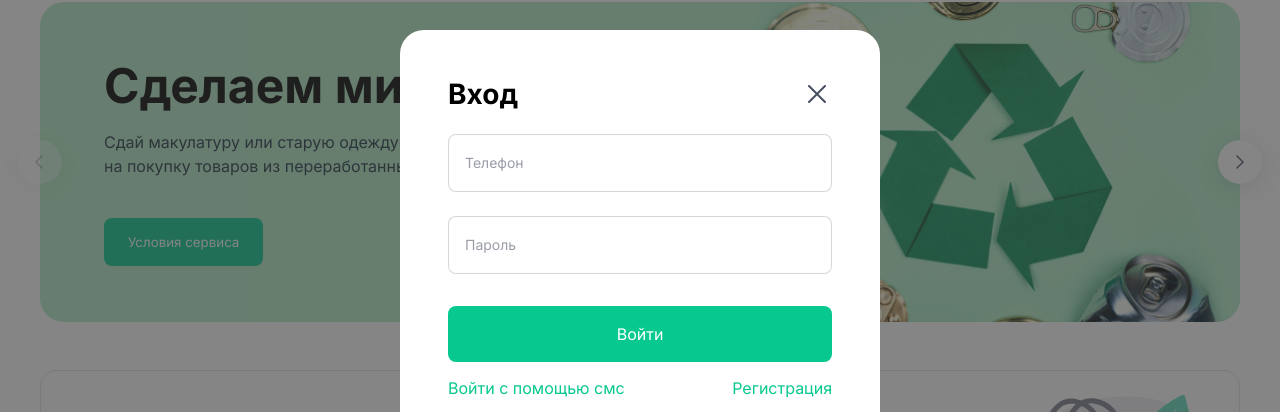
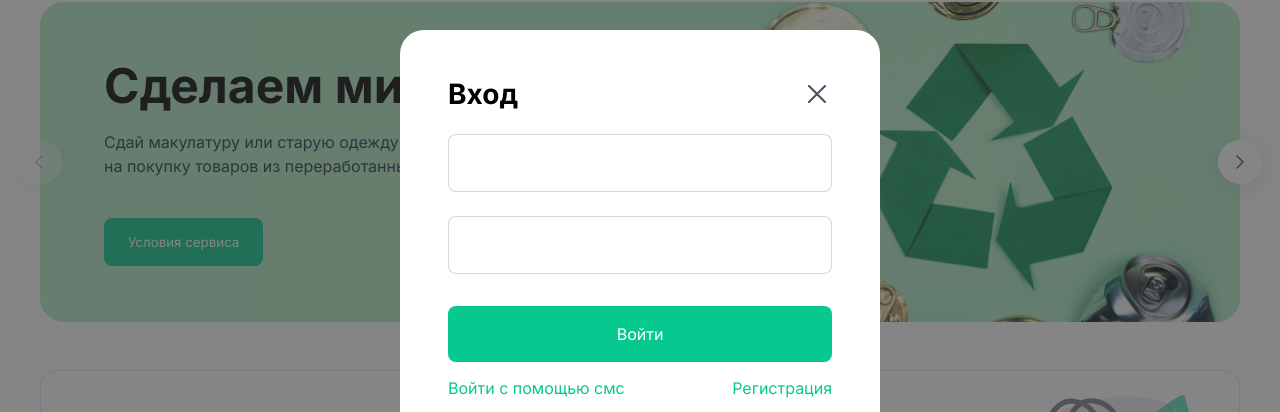
Before and after one commit to DamirGuzaerov/eco-project-react, a React (Create React App) app: page / in a window 1280 px wide. Both pictures are taken after a click on the item "Войти". Shown: the part 118-530 px from the top of the page. Built offline with nearby package versions, Linux system fonts and the light colour scheme.

Commit message:
validation loginModal;

```diff
--- a/package.json
+++ b/package.json
@@ -10,6 +10,7 @@
     "@types/node": "^16.11.25",
     "@types/react": "^17.0.39",
     "@types/react-dom": "^17.0.11",
+    "formik": "^2.2.9",
     "react": "^17.0.2",
     "react-dom": "^17.0.2",
     "react-router-dom": "^6.2.2",
@@ -19,7 +20,8 @@
     "svgstore": "^3.0.1",
     "swiper": "^8.0.6",
     "typescript": "^4.5.5",
-    "web-vitals": "^2.1.4"
+    "web-vitals": "^2.1.4",
+    "yup": "^0.32.11"
   },
   "scripts": {
     "start": "react-scripts start",
--- a/src/App.tsx
+++ b/src/App.tsx
@@ -2,7 +2,7 @@ import React from 'react';
 import './App.css';
 import Main from "./pages/main/main";
 import {Route, Routes} from "react-router-dom";
-import {NonAuthLayout} from "./components/layouts/NonAuthLayout";
+import {NonAuthLayout} from "./components/layouts/nonAuthLayout";
 
 function App() {
   return (
--- a/src/components/modals/loginModal/loginModal.tsx
+++ b/src/components/modals/loginModal/loginModal.tsx
@@ -1,8 +1,22 @@
 import defaultModalStyles from './../modal.module.sass';
 import Icon from "../../ui/icon/icon";
 import {Link} from "react-router-dom";
+import {Formik, Form, Field, ErrorMessage, useFormik} from 'formik';
+import * as Yup from 'yup';
 
 export const LoginModal = (setVisible: Function) => {
+
+    const SignupSchema = Yup.object().shape({
+        phone: Yup.string()
+            .required("Введите номер телефона")
+            .matches(
+                /^([0]{1}|\+?[234]{3})([7-9]{1})([0|1]{1})([\d]{1})([\d]{7})$/g,
+                "Неправильный номер телефона"
+            ),
+        password: Yup.string()
+            .required("Введите пароль")
+            .min(4, "Минимальное количество знаков - 4"),
+    });
 
     return(
         <div className={defaultModalStyles.modal__container}>
@@ -14,13 +28,33 @@ export const LoginModal = (setVisible: Function) => {
             </div>
 
             <div className={defaultModalStyles.modal_content}>
-                <form className={defaultModalStyles.modal__form_container}>
-                    <input placeholder={'Телефон'} type={'tel'}/>
-                    <input placeholder={'Пароль'} type={'password'}/>
-                    <button className={defaultModalStyles.modal__sendButton}>
-                        <p>Войти</p>
-                    </button>
-                </form>
+
+                <Formik  initialValues={{
+                    phone: '',
+                    password: '',
+                }}
+                         validationSchema={SignupSchema}
+                         onSubmit={values => {
+                             console.log(values)}}
+                >
+                    {({ errors, touched}) =>
+                        (<Form>
+                            <div className={defaultModalStyles.modal__form_container}>
+                                <Field name="phone"/>
+                                <Field name="password" />
+                                <button type="submit" className={defaultModalStyles.modal__sendButton}>
+                                    <p>Войти</p>
+                                </button>
+                                {touched.phone && errors.phone ? (
+                                    <div>{errors.phone}</div>
+                                ) : null}
+                                {touched.password && errors.password ? (
+                                    <div>{errors.password}</div>
+                                ) : null}
+                            </div>
+                        </Form>)}
+                </Formik>
+
                 <div className={defaultModalStyles.modal__underLinks}>
                     <Link to={''}>
                         Войти с помощью смс
--- a/src/components/modals/modal.module.sass
+++ b/src/components/modals/modal.module.sass
@@ -84,6 +84,9 @@ $button-success: rgba(7, 200, 142, 1)
   a
     color: $button-success
 
+  a:hover
+    color: #0f8d6a
+
 .modal__enterForPartnersButton
   @include button-example
   background: rgba(62, 80, 114, 0.08)
--- /dev/null
+++ b/src/components/modals/regModal/regModal.tsx
@@ -0,0 +1,6 @@
+export const RegModal = () => {
+    return(
+      <>
+      </>
+    );
+}
--- a/src/utils/hooks/close-modal-hook.ts
+++ b/src/utils/hooks/close-modal-hook.ts
@@ -7,9 +7,7 @@ export function useModalClose(ref: any, handler: Function) {
             if (reference === event.target) {
                 handler();
             }
-
             reference?.addEventListener('mousedown', listener);
-
             return () => reference?.removeEventListener('mousedown', listener);
         }
     }, [ref, handler]);
```
Also changed, not shown: src/components/layouts/nonAuthLayout.tsx (renamed from src/components/layouts/NonAuthLayout.tsx), 1 other file (tests, documents, lock files or other folders).
